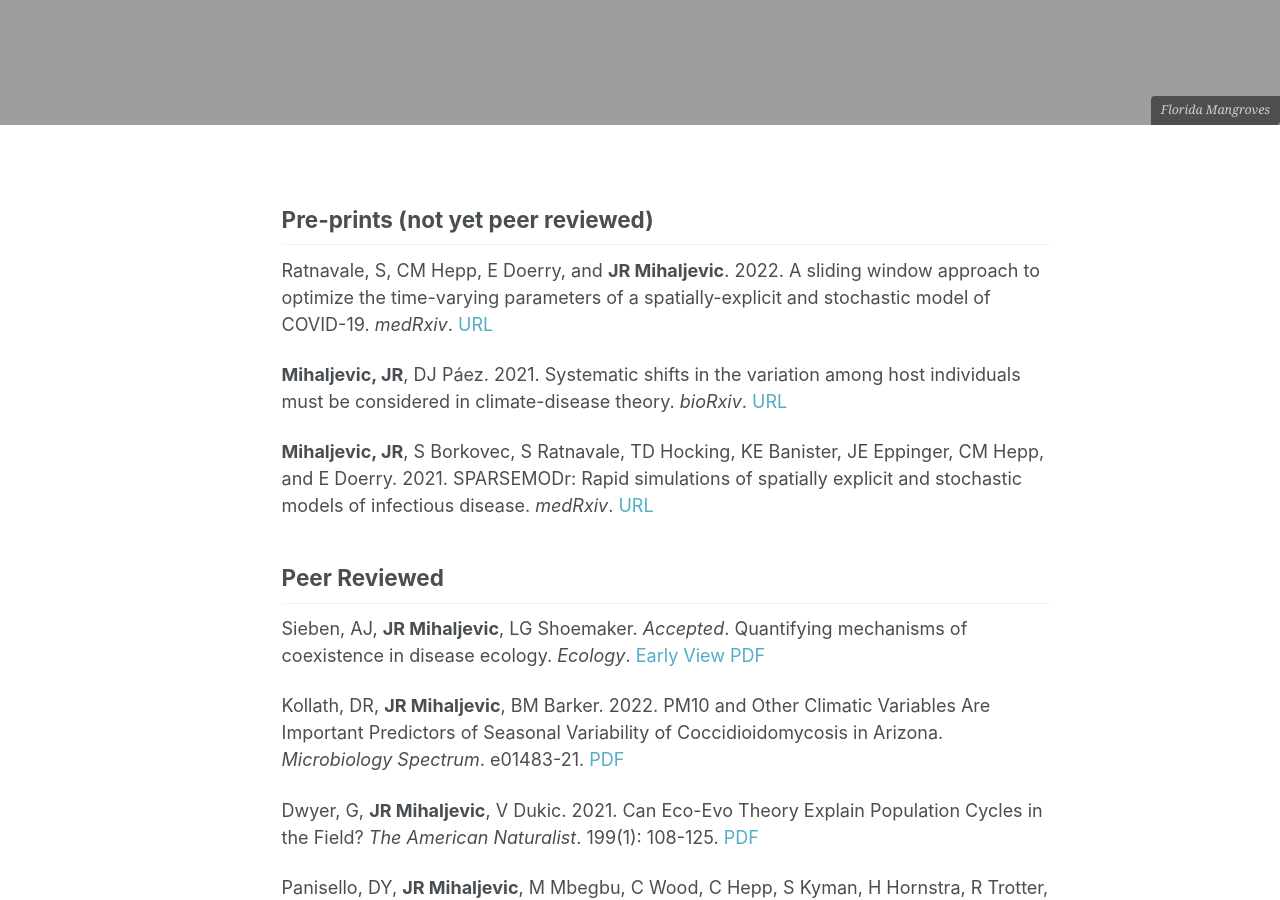
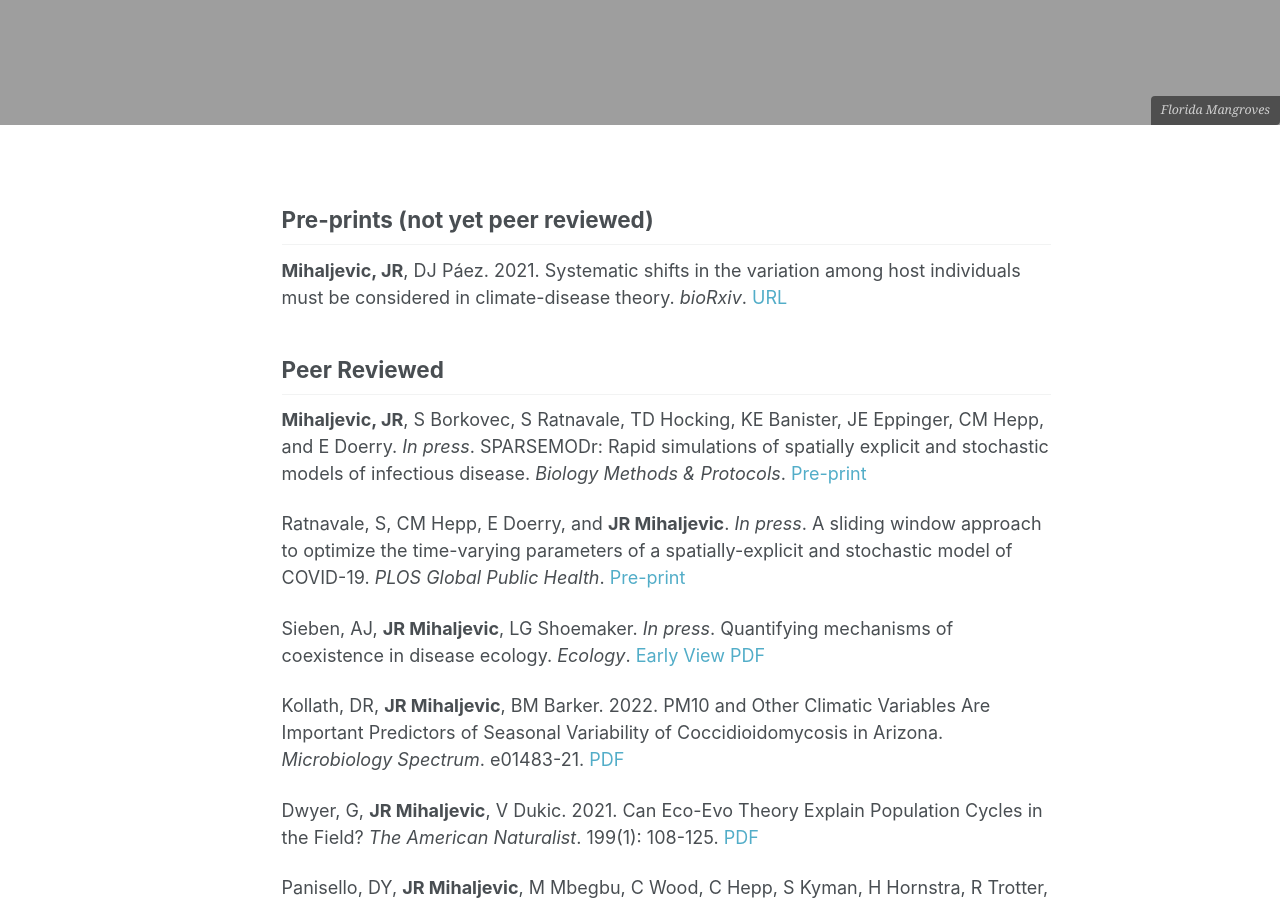
Before and after one commit to jrmihalj/jrmihalj.github.io, a Jekyll site: the page built from _pages/pubs.md, in a window 1280 px wide and 900 px high, scrolled down 917 px. Built offline with Jekyll 4.4.1, drawn with Linux system fonts in a browser that asks for light colours; formulas are drawn with MathJax 3; our own code applies the rules of GitHub Pages for plain Markdown files.

Commit message:
move two pre-prints to in press, peer-reviewed

```diff
--- a/_pages/pubs.md
+++ b/_pages/pubs.md
@@ -9,15 +9,16 @@ permalink: /publications/
 
 ## Pre-prints (not yet peer reviewed)
 
-Ratnavale, S, CM Hepp,  E Doerry, and **JR Mihaljevic**. 2022.   A sliding window approach to optimize the time-varying parameters of a spatially-explicit and stochastic model of COVID-19. *medRxiv*. [URL](https://www.medrxiv.org/content/10.1101/2022.03.21.22272590v1){:target="_blank"}
-
 **Mihaljevic, JR**, DJ Páez. 2021. Systematic shifts in the variation among host individuals must be considered in climate-disease theory. *bioRxiv*. [URL](https://www.biorxiv.org/content/10.1101/2021.08.30.458260v1){:target="_blank"}
 
-**Mihaljevic, JR**,  S Borkovec,  S Ratnavale,  TD Hocking,  KE Banister,  JE Eppinger,  CM Hepp,  and  E  Doerry. 2021.   SPARSEMODr:   Rapid  simulations  of  spatially  explicit  and stochastic  models  of  infectious  disease. *medRxiv*. [URL](https://www.medrxiv.org/content/early/2021/05/18/2021.05.13.21256216){:target="_blank"}
 
 ## Peer Reviewed
 
-Sieben, AJ, **JR Mihaljevic**, LG Shoemaker. *Accepted*. Quantifying mechanisms of coexistence in disease ecology. *Ecology*. [Early View PDF](https://esajournals.onlinelibrary.wiley.com/doi/abs/10.1002/ecy.3819){:target="_blank"}
+**Mihaljevic, JR**,  S Borkovec,  S Ratnavale,  TD Hocking,  KE Banister,  JE Eppinger,  CM Hepp,  and  E  Doerry. *In press*.   SPARSEMODr:   Rapid  simulations  of  spatially  explicit  and stochastic  models  of  infectious  disease. *Biology Methods & Protocols*. [Pre-print](https://www.medrxiv.org/content/early/2021/05/18/2021.05.13.21256216){:target="_blank"}
+
+Ratnavale, S, CM Hepp,  E Doerry, and **JR Mihaljevic**. *In press*. A sliding window approach to optimize the time-varying parameters of a spatially-explicit and stochastic model of COVID-19. *PLOS Global Public Health*. [Pre-print](https://www.medrxiv.org/content/10.1101/2022.03.21.22272590v1){:target="_blank"}
+
+Sieben, AJ, **JR Mihaljevic**, LG Shoemaker. *In press*. Quantifying mechanisms of coexistence in disease ecology. *Ecology*. [Early View PDF](https://esajournals.onlinelibrary.wiley.com/doi/abs/10.1002/ecy.3819){:target="_blank"}
 
 Kollath, DR, **JR Mihaljevic**, BM Barker. 2022. PM10 and Other Climatic Variables Are Important Predictors of Seasonal Variability of Coccidioidomycosis in Arizona. *Microbiology Spectrum*. e01483-21. [PDF](https://journals.asm.org/doi/full/10.1128/spectrum.01483-21){:target="_blank"}
 
```
